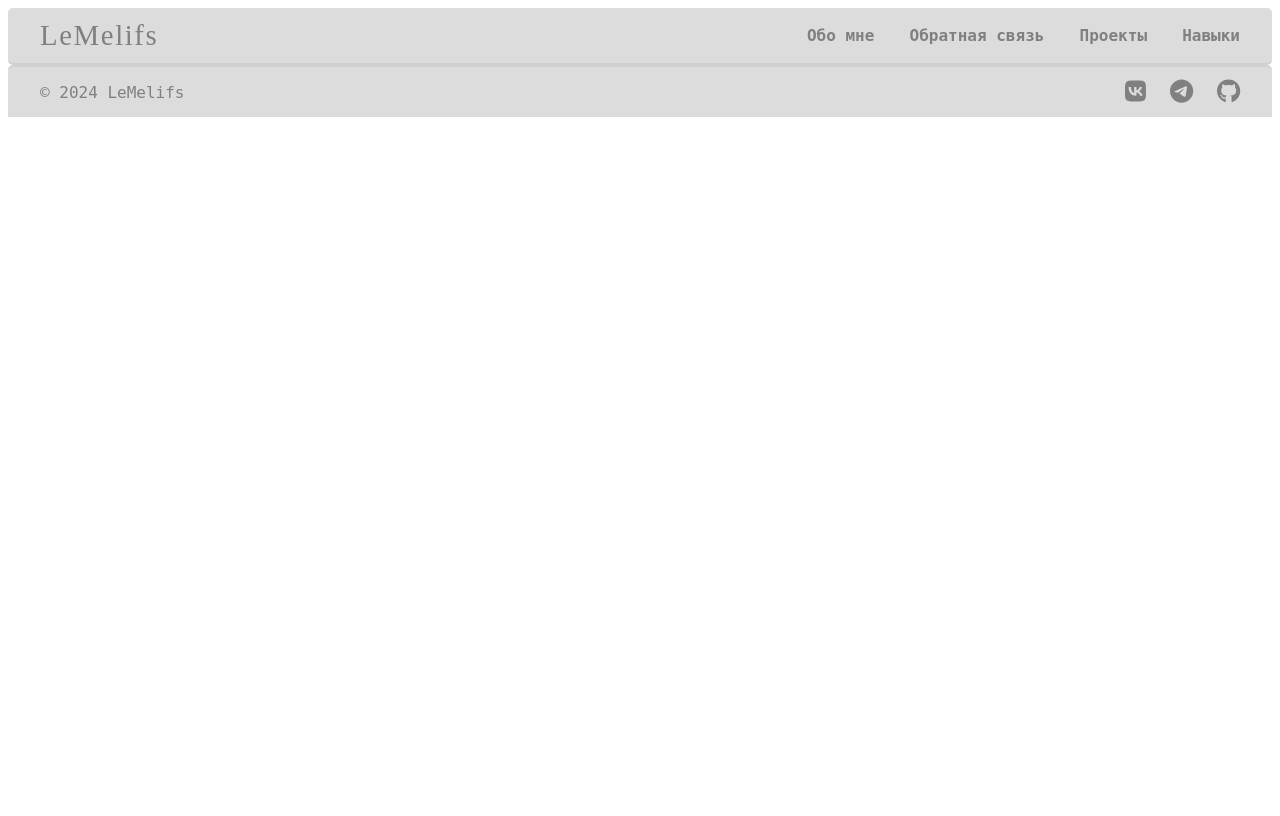
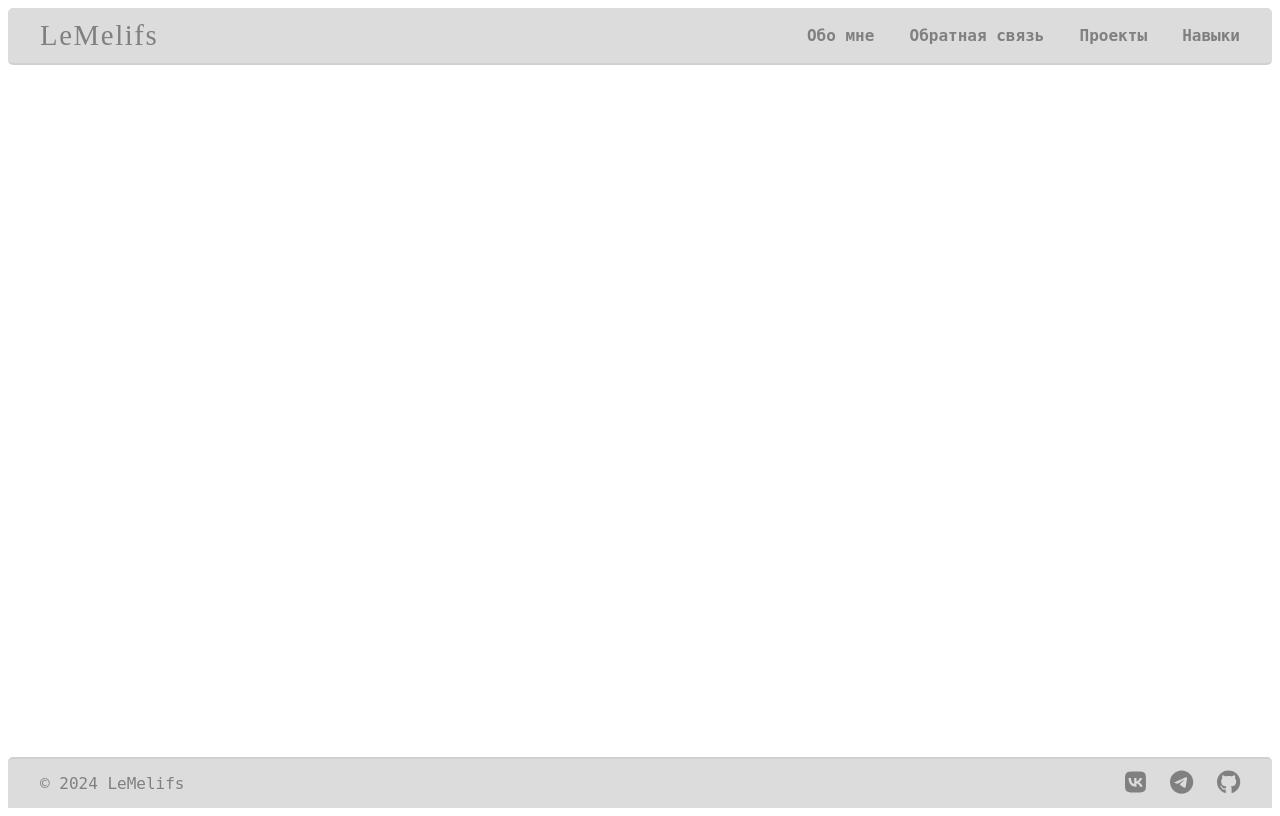
Before and after one commit to LeMelifs/Portfolio, a React (Vite) app in the folder portfolio/: page /projects in a window 1280 px wide. Built offline with nearby package versions, Linux system fonts and the light colour scheme.

Commit message:
fix app height

```diff
--- a/portfolio/src/App.tsx
+++ b/portfolio/src/App.tsx
@@ -7,11 +7,27 @@ import Projects from "./pages/ProjectsPage.tsx";
 import Skills from "./pages/SkillsPage.tsx";
 import {Route, BrowserRouter as Router, Routes} from "react-router-dom";
 import Footer from "./components/Footer.tsx";
+import styled from "styled-components";
+
+
+const AppContainer = styled.div`
+  display: flex;
+  flex-direction: column;
+  min-height: 100vh;
+`;
+
+const MainContent = styled.main`
+  flex: 1;
+  display: flex;
+  flex-direction: column;
+`;
 
 const App: React.FC = () => {
   return (
     <Router>
+      <AppContainer>
         <Header />
+        <MainContent>
           <Routes>
             <Route path="/" element={<Home />} />
             <Route path="/about" element={<About />} />
@@ -19,9 +35,11 @@ const App: React.FC = () => {
             <Route path="/projects" element={<Projects />} />
             <Route path="/skills" element={<Skills />} />
           </Routes>
+        </MainContent>
         <Footer />
+      </AppContainer>
     </Router>
   );
 };
 
-export default App
+export default App;
```
Lines whose indentation alone changed are shown as unchanged.
